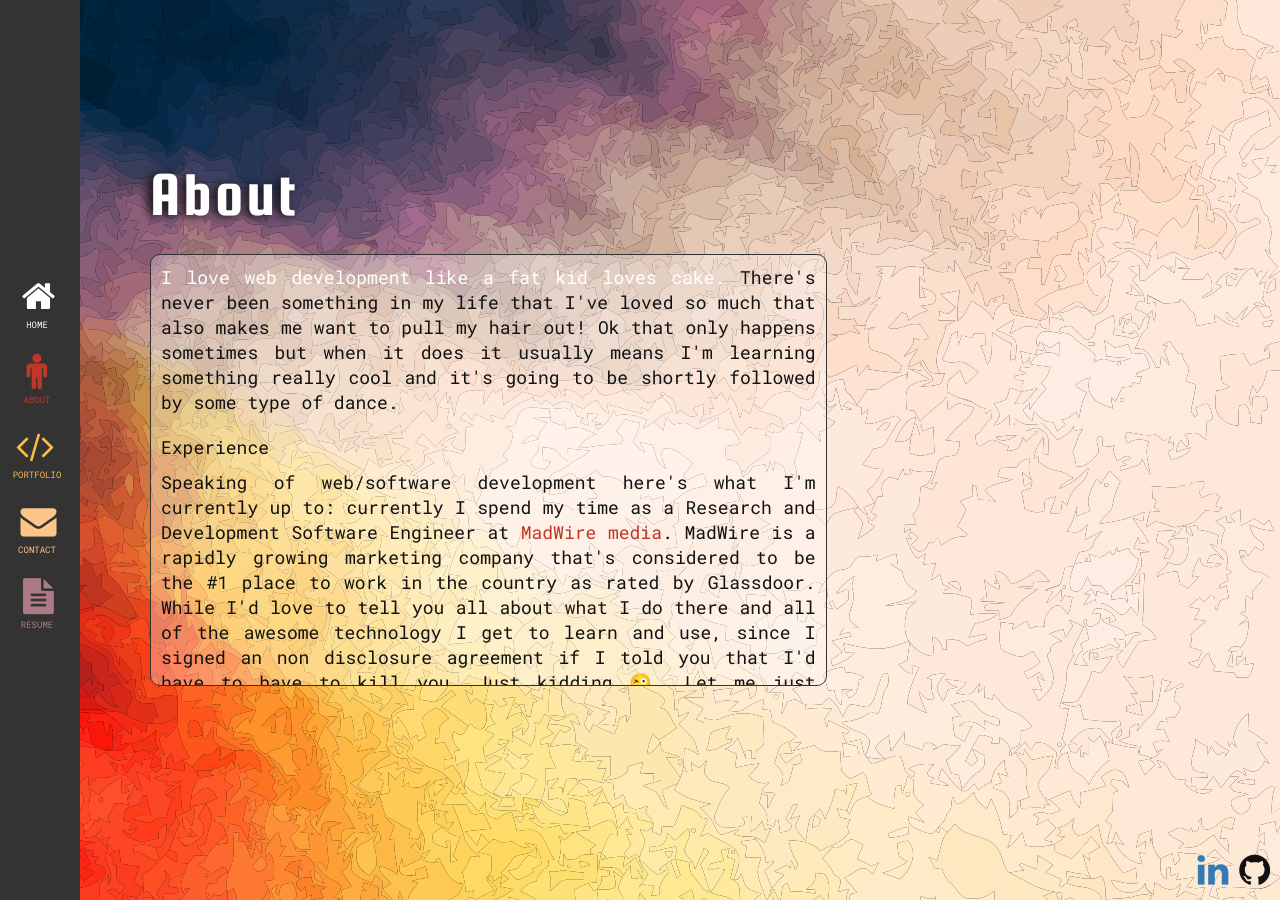
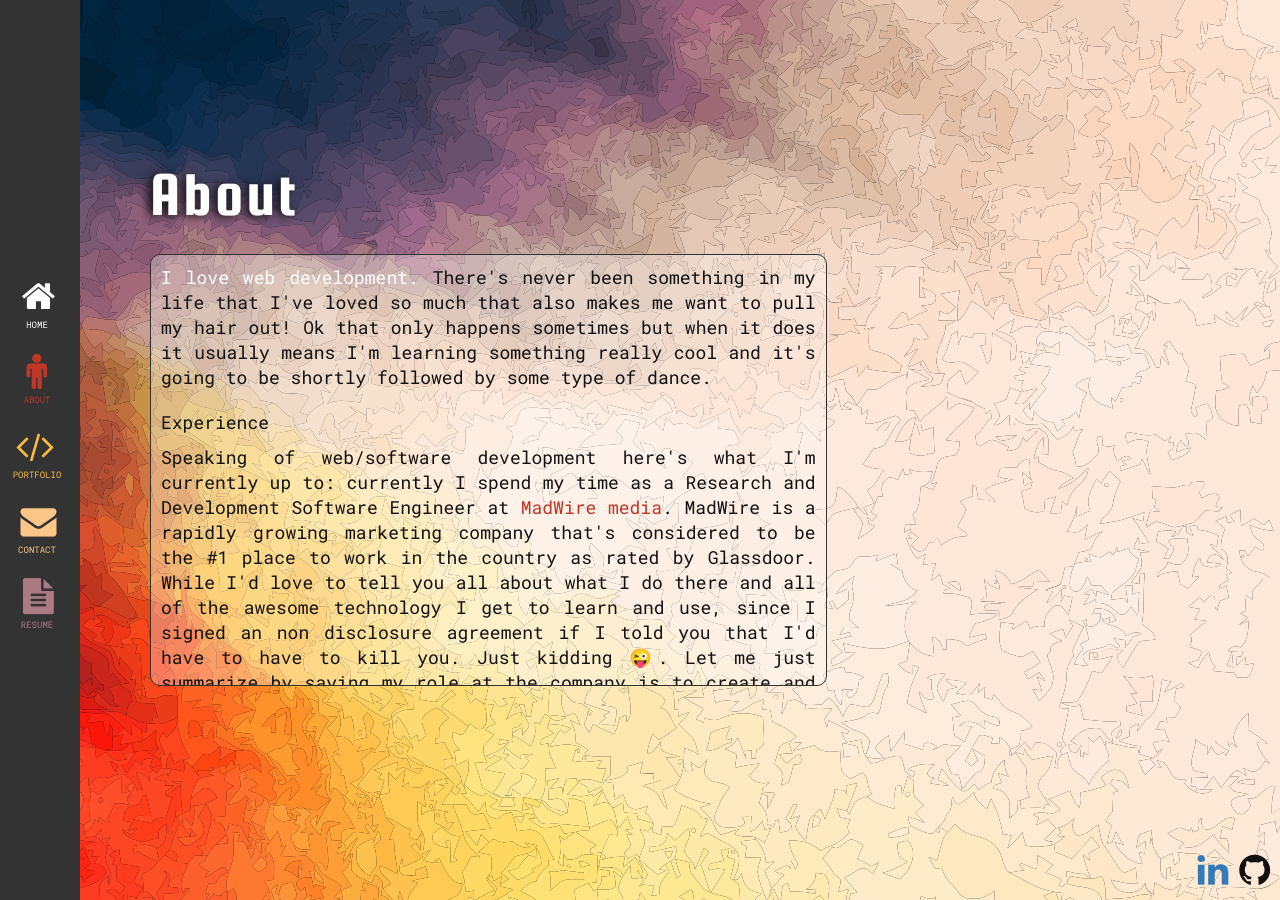
Before and after one commit to JWizerd/2017_personal_portfolio, a Jekyll site: the page built from about.html, in a window 1280 px wide. Built offline with Jekyll 4.4.1, drawn with Linux system fonts in a browser that asks for light colours.

Commit message:
updated about me again

```diff
--- a/about.html
+++ b/about.html
@@ -8,7 +8,7 @@ layout: default
       <img src="{{site.baseurl}}/assets/img/img_programming-icons-horizontal.png" alt="" class="img-responsive tech-icons-horizontal my-animate zoomInRight">
       <div class="overflow-content about-text my-animate flipInX">
         <p>
-          <span class="white">I love web development like a fat kid loves cake.</span> There's never been something in my life that I've loved so much that also makes me want to pull my hair out! Ok that only happens sometimes but when it does it usually means I'm learning something really cool and it's going to be shortly followed by some type of dance.
+          <span class="white">I love web development.</span> There's never been something in my life that I've loved so much that also makes me want to pull my hair out! Ok that only happens sometimes but when it does it usually means I'm learning something really cool and it's going to be shortly followed by some type of dance.
         </p>
 
         <h3>Experience</h3>
```
